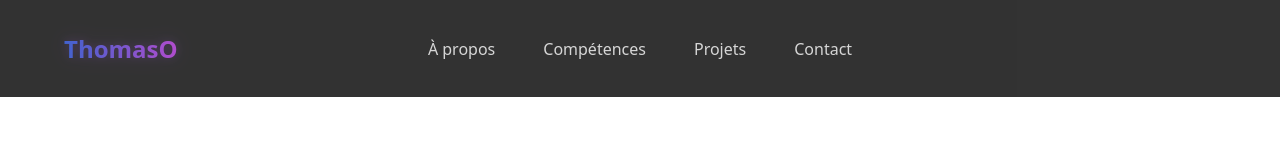
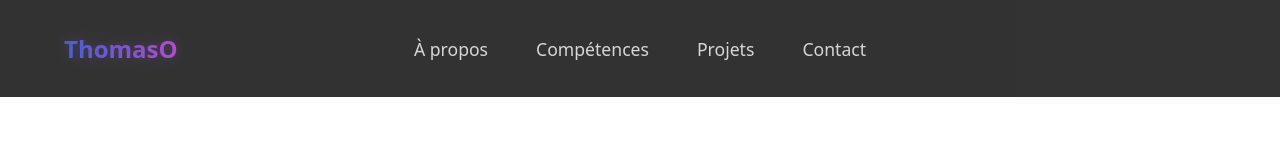
Before and after one commit to thomasolivier-dev/portfolio, an Angular app in the folder portfolio/: page / in a window 1280 px wide. Shown: the top 160 px of the page. Built offline with nearby package versions, Linux system fonts and the light colour scheme.

Commit message:
adapt font size of nav-list item

```diff
--- a/portfolio/src/app/core/navbar/navbar.component.scss
+++ b/portfolio/src/app/core/navbar/navbar.component.scss
@@ -37,7 +37,7 @@
   display: flex;
   gap: 3rem;
   list-style: none;
-  font-size: 1rem;
+  font-size: 1.1rem;
   justify-content: center;
   margin: 0 auto;
   padding: 0;
```
